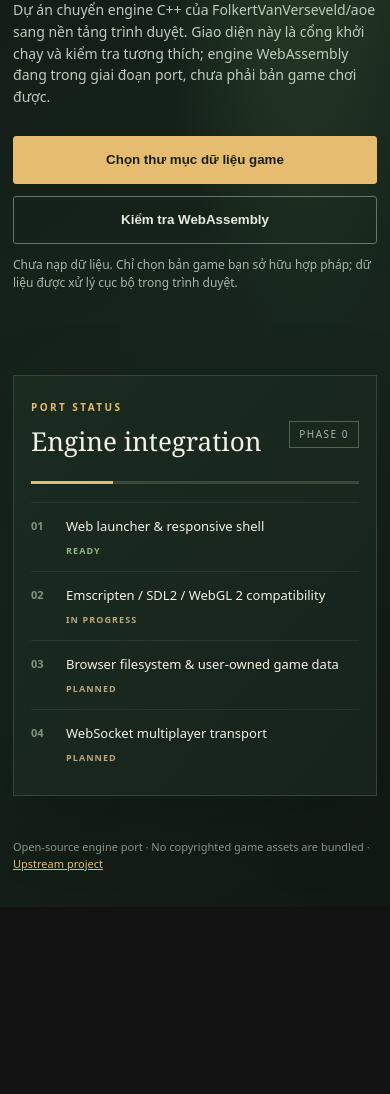
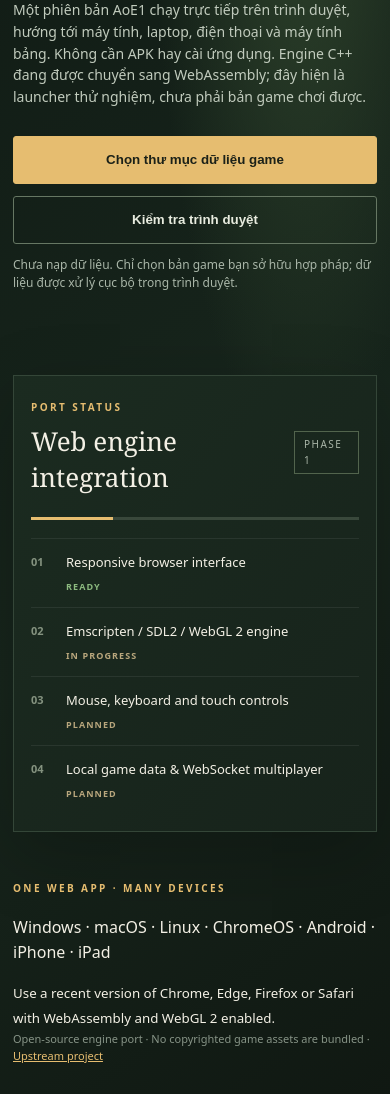
Before and after one commit to khahdihdz/aoe1-android, a plain HTML site: page web/index.html in a window 390 px wide. Shown: the part 317-1411 px from the top of the page. Before the commit the page ends 1224 px from the top, so only its background shows below. Drawn offline with Linux system fonts and the light colour scheme.

Commit message:
Make browser launcher cross-device and mobile friendly

```diff
--- a/web/index.html
+++ b/web/index.html
@@ -4,36 +4,43 @@
   <meta charset="utf-8">
   <meta name="viewport" content="width=device-width, initial-scale=1, viewport-fit=cover">
   <meta name="theme-color" content="#17251c">
-  <meta name="description" content="AoE1 Web — dự án port engine C++ sang WebAssembly.">
-  <title>AoE1 Web</title>
+  <meta name="description" content="AoE1 Web — Age of Empires 1 open-source engine port for desktop, mobile and tablet browsers.">
+  <meta name="apple-mobile-web-app-capable" content="yes">
+  <meta name="mobile-web-app-capable" content="yes">
+  <title>AoE1 Web — Play across devices</title>
   <link rel="stylesheet" href="./styles.css">
 </head>
 <body>
   <main class="shell">
     <header class="topbar">
-      <a class="brand" href="./" aria-label="AoE1 Web home"><span class="brand-mark">A</span><span>AOE1 <small>WEB PORT</small></span></a>
-      <span class="status"><i></i> DEVELOPMENT BUILD</span>
+      <a class="brand" href="./" aria-label="AoE1 Web home"><span class="brand-mark">A</span><span>AOE1 <small>WEB EDITION</small></span></a>
+      <span class="status"><i></i> WEB DEVELOPMENT</span>
     </header>
     <section class="hero">
-      <p class="eyebrow">AGE OF EMPIRES · WEBASSEMBLY PORT</p>
+      <p class="eyebrow">AGE OF EMPIRES · CROSS-DEVICE BROWSER PORT</p>
       <h1>Build your<br><em>empire.</em></h1>
-      <p class="intro">Dự án chuyển engine C++ của FolkertVanVerseveld/aoe sang nền tảng trình duyệt. Giao diện này là cổng khởi chạy và kiểm tra tương thích; engine WebAssembly đang trong giai đoạn port, chưa phải bản game chơi được.</p>
+      <p class="intro">Một phiên bản AoE1 chạy trực tiếp trên trình duyệt, hướng tới máy tính, laptop, điện thoại và máy tính bảng. Không cần APK hay cài ứng dụng. Engine C++ đang được chuyển sang WebAssembly; đây hiện là launcher thử nghiệm, chưa phải bản game chơi được.</p>
       <div class="actions">
         <button id="choose-data" class="primary" type="button">Chọn thư mục dữ liệu game</button>
-        <button id="check-engine" class="secondary" type="button">Kiểm tra WebAssembly</button>
+        <button id="check-engine" class="secondary" type="button">Kiểm tra trình duyệt</button>
       </div>
       <input id="data-folder" type="file" webkitdirectory directory multiple hidden>
       <p id="message" class="message" role="status" aria-live="polite">Chưa nạp dữ liệu. Chỉ chọn bản game bạn sở hữu hợp pháp; dữ liệu được xử lý cục bộ trong trình duyệt.</p>
     </section>
     <section class="panel">
-      <div class="panel-heading"><div><span class="eyebrow">PORT STATUS</span><h2>Engine integration</h2></div><span class="tag">PHASE 0</span></div>
+      <div class="panel-heading"><div><span class="eyebrow">PORT STATUS</span><h2>Web engine integration</h2></div><span class="tag">PHASE 1</span></div>
       <div class="progress"><span></span></div>
       <div class="check-list">
-        <div><b>01</b><span>Web launcher & responsive shell</span><strong class="done">READY</strong></div>
-        <div><b>02</b><span>Emscripten / SDL2 / WebGL 2 compatibility</span><strong>IN PROGRESS</strong></div>
-        <div><b>03</b><span>Browser filesystem & user-owned game data</span><strong>PLANNED</strong></div>
-        <div><b>04</b><span>WebSocket multiplayer transport</span><strong>PLANNED</strong></div>
+        <div><b>01</b><span>Responsive browser interface</span><strong class="done">READY</strong></div>
+        <div><b>02</b><span>Emscripten / SDL2 / WebGL 2 engine</span><strong>IN PROGRESS</strong></div>
+        <div><b>03</b><span>Mouse, keyboard and touch controls</span><strong>PLANNED</strong></div>
+        <div><b>04</b><span>Local game data & WebSocket multiplayer</span><strong>PLANNED</strong></div>
       </div>
+    </section>
+    <section class="compat">
+      <span class="eyebrow">ONE WEB APP · MANY DEVICES</span>
+      <p>Windows · macOS · Linux · ChromeOS · Android · iPhone · iPad</p>
+      <small>Use a recent version of Chrome, Edge, Firefox or Safari with WebAssembly and WebGL 2 enabled.</small>
     </section>
     <footer>Open-source engine port · No copyrighted game assets are bundled · <a href="https://github.com/FolkertVanVerseveld/aoe" target="_blank" rel="noreferrer">Upstream project</a></footer>
   </main>
```
